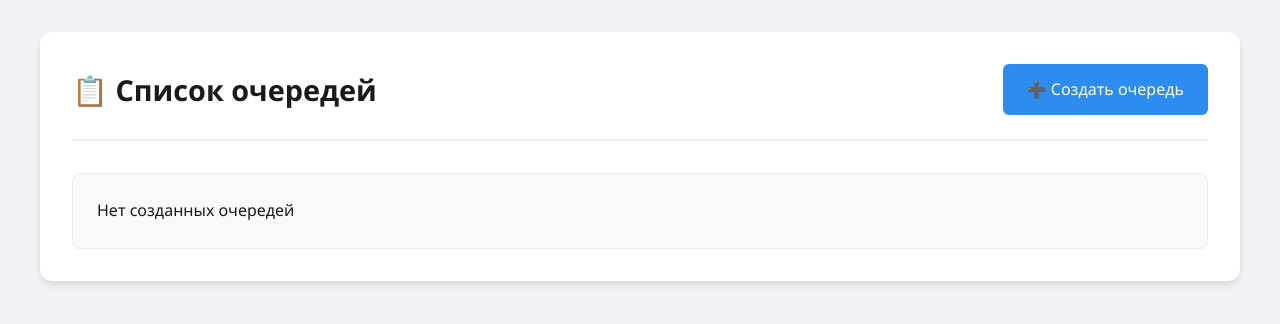
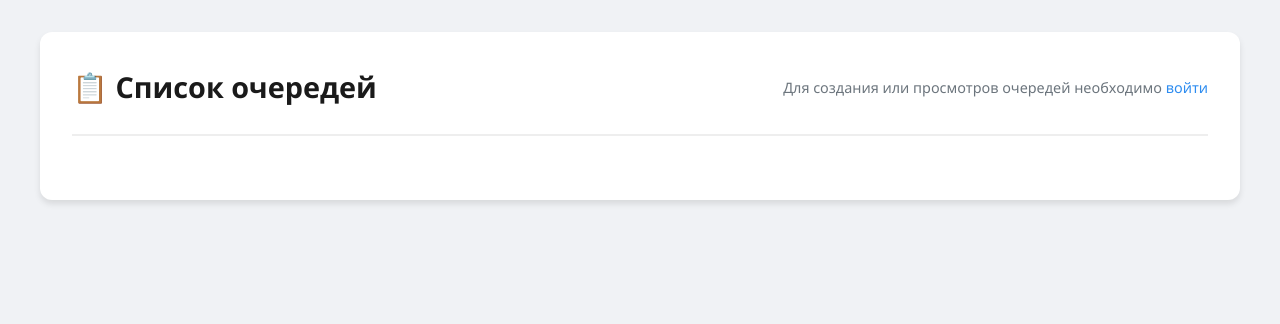
Before and after one commit to vtitoff/task_tracker, a Django app: template app/tracker/templates/index.html in a window 1280 px wide. Shown: the top 324 px of the page. Run offline with Django 4.2, Linux system fonts and the light colour scheme; the template is opened without the code that fills it, so the values that code supplies are empty.

Commit message:
Очереди не отображаются без авторизации

```diff
--- a/app/tracker/templates/index.html
+++ b/app/tracker/templates/index.html
@@ -23,7 +23,7 @@
             margin: 0 auto;
             background: white;
             border-radius: 12px;
-            box-shadow: 0 4px 6px rgba(0,0,0,0.1);
+            box-shadow: 0 4px 6px rgba(0, 0, 0, 0.1);
             padding: 2rem;
         }
 
@@ -85,6 +85,42 @@
             margin-right: 0.8rem;
         }
 
+        .auth-warning {
+            color: #6c757d;
+            font-size: 0.9rem;
+        }
+
+        .auth-warning a {
+            color: #2d8cf0;
+            text-decoration: none;
+        }
+
+        .auth-warning a:hover {
+            text-decoration: underline;
+        }
+
+        .admin-actions {
+            margin-top: 0.5rem;
+            display: flex;
+            gap: 0.5rem;
+        }
+
+        .btn.small {
+            padding: 0.4rem 0.8rem;
+            font-size: 0.9rem;
+        }
+
+        .empty-state {
+            text-align: center;
+            padding: 2rem;
+            color: #6c757d;
+        }
+
+        .empty-state a {
+            color: #2d8cf0;
+            text-decoration: none;
+        }
+
         @media (max-width: 768px) {
             .container {
                 padding: 1rem;
@@ -102,24 +138,39 @@
 <div class="container">
     <div class="page-header">
         <h2>📋 Список очередей</h2>
+        {% if user.is_authenticated %}
         <a href="{% url 'create_queue' %}" class="btn">
             ➕ Создать очередь
         </a>
+        {% else %}
+        <div class="auth-warning">
+            <p>Для создания или просмотров очередей необходимо <a
+                    href="{% url 'login' %}">войти</a>
+            </p>
         </div>
-
+        {% endif %}
+    </div>
+    {% if user.is_authenticated %}
     <div class="queues-list">
+        {% if queues %}
         {% for queue in queues %}
         <div class="queue-card">
             <a href="{% url 'queue' queue.key %}" class="queue-link">
                 {{ queue.key }} - {{ queue.name }}
             </a>
         </div>
-            {% empty %}
-            <div class="queue-card">
-                <p>Нет созданных очередей</p>
+        {% endfor %}
+        {% else %}
+
+        <div class="queue-card empty-state">
+
+            <p>😕 Нет созданных очередей. Хотите <a
+                    href="{% url 'create_queue' %}">создать первую</a>?</p>
         </div>
-            {% endfor %}
+        {% endif %}
+
     </div>
+    {% endif %}
 </div>
 </body>
 </html>
```
Lines whose indentation alone changed are shown as unchanged.
